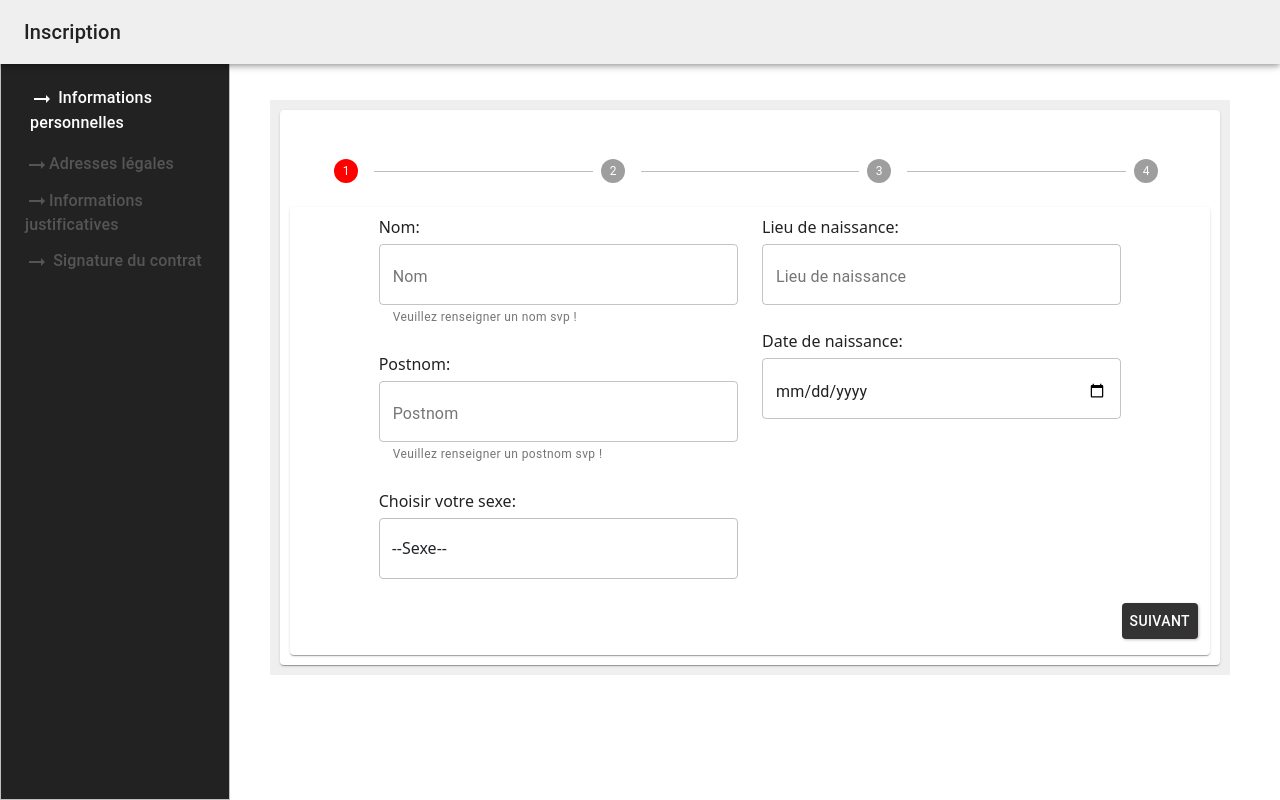
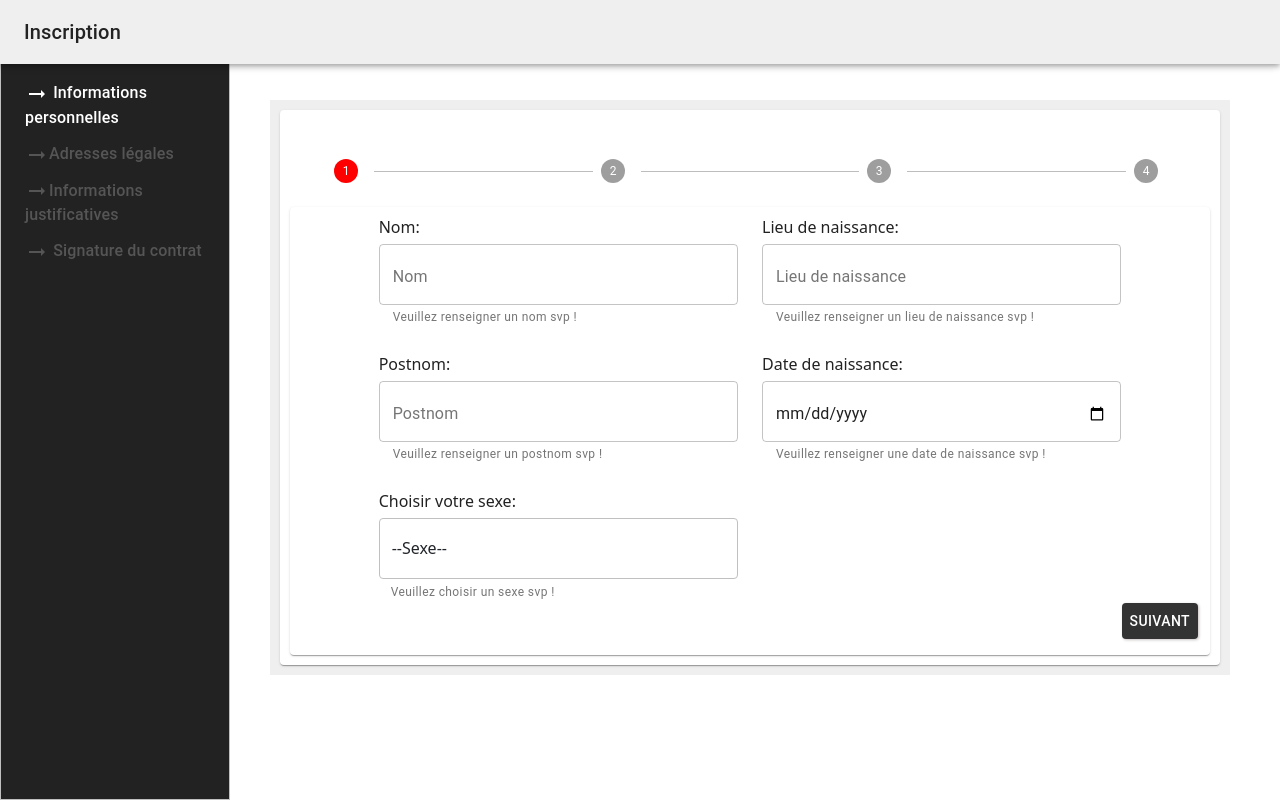
Before and after one commit to StephaneCash/FormMulti, a React (Create React App) app: page / in a window 1280 px wide. Both pictures are taken after a click on the button "SUIVANT". Built offline with nearby package versions, Linux system fonts and the light colour scheme.

Commit message:
FORM1 VALID

```diff
--- a/src/css/Form.css
+++ b/src/css/Form.css
@@ -58,3 +58,14 @@ video {
     margin-top: 10px;
     border-radius: 7px;
 }
+
+.sexeObligatoire{
+    color: rgba(0, 0, 0, 0.54);
+    margin-left: 12px;
+    font-size: 0.75rem;
+    margin-top: -20px;
+    font-family: "Roboto", "Helvetica", "Arial", sans-serif;
+    font-weight: 400;
+    line-height: 1.66;
+    letter-spacing: 0.03333em;
+}
--- a/src/includes/LeftBar.js
+++ b/src/includes/LeftBar.js
@@ -34,8 +34,7 @@ const useStyles = makeStyles((theme) => ({
     },
     check:{
         color: "#fff",
-        padding: "5px",
-        zIndex:"10000000"
+        zIndex:"1000000000"
     }
 }));
 
--- a/src/pages/Form1.js
+++ b/src/pages/Form1.js
@@ -8,15 +8,17 @@ function Form1() {
     const [isValidNom, setIsValidNom] = useState(false);
     const [isValidPostnom, setIsValidPostnom] = useState(false);
     const [isValidLieuDeNaissance, setIsValidLieuDeNaissance] = useState(false);
+    const [isValidSexe, setIsValidSexe] = useState(false);
+    const [isValidDateNaissance, setIsValidDateNaissance] = useState(false);
     const [click, setClick] = useState(false);
 
 
     const handleNom = (e) => {
         if (e.target.value === "") {
-            setIsValidNom(false)
+            setIsValidNom(false);
         } else {
-            setIsValidNom(true)
-        }
+            setIsValidNom(true);
+        };
     };
 
     const handlePostnom = (e) => {
@@ -24,30 +26,64 @@ function Form1() {
             setIsValidPostnom(false);
         } else {
             setIsValidPostnom(true);
+        };
+    };
+
+    const handleSexe = (e) => {
+        console.log(e.target.value)
+        if (e.target.value === "--Sexe--") {
+            setIsValidSexe(false);
+        } else {
+            setIsValidSexe(true);
+        }
+    };
+
+    console.log(isValidSexe)
+
+    function handleLieuDeNaissance(e) {
+        if (e.target.value === "") {
+            setIsValidLieuDeNaissance(false);
+        } else {
+            setIsValidLieuDeNaissance(true);
+        };
+    };
+
+    const handleDateDeNaissance = (e) => {
+        if (e.target.value === "jj/mm/aaaa") {
+            setIsValidDateNaissance(false);
+        } else {
+            setIsValidDateNaissance(true);
         }
     };
 
     const stepNext = () => {
         setClick(true);
-        if (isValidNom === false || isValidPostnom === false) {
+        if (isValidNom === false || isValidPostnom === false || isValidLieuDeNaissance === false ||
+            isValidSexe === false || isValidDateNaissance === false
+        ) {
             return false;
-        } else{
+        } else {
             setCurrentStep(2)
         }
     };
 
-    if (userData.nom) {
-        console.log(userData.nom.length);
-    }
-
     useEffect(() => {
         if (userData.nom) {
             setIsValidNom(true);
-        }
+        };
         if (userData.postnom) {
             setIsValidPostnom(true);
+        };
+        if (userData.lieuDeNaissance) {
+            setIsValidLieuDeNaissance(true);
+        };
+        if (userData.sexe) {
+            setIsValidSexe(true);
         }
-    }, [isValidNom, isValidPostnom])
+        if (userData.dateDeNaissance) {
+            setIsValidDateNaissance(true);
+        }
+    }, [isValidNom, isValidPostnom, isValidLieuDeNaissance, isValidSexe, isValidDateNaissance]);
 
     return (
         <>
@@ -93,32 +129,61 @@ function Form1() {
                             <select
                                 className="form-control"
                                 value={userData['sexe']}
-                                onChange={(e) => setUserData({ ...userData, 'sexe': e.target.value })}
+                                onChange={(e) => (setUserData({ ...userData, 'sexe': e.target.value }), handleSexe(e))}
                                 style={{ width: "100%", marginRight: "10px", height: "61px", marginTop: '-5px', boxShadow: "none", border: "1px solid silver" }}
                             >
-                                <option>--Sexe--</option>
-                                <option>M</option>
-                                <option>F</option>
+                                {userData.sexe ?
+                                    <>
+                                        <option>M</option>
+                                        <option>F</option>
+                                    </> :
+                                    <>
+                                        <option>--Sexe--</option>
+                                        <option>M</option>
+                                        <option>F</option>
+                                    </>
+                                }
                             </select>
                             <br />
+                            {
+                                click === true && (
+                                    <>
+                                        {isValidSexe === false ? <div className="sexeObligatoire">Veuillez choisir un sexe svp !</div> : ""}
+                                    </>
+                                )
+                            }
                         </div>
 
                         <div className="col-6">
                             <label style={{ marginBottom: '10px' }}>Lieu de naissance:</label> <br />
                             <TextField
+                                helperText={
+                                    click === true && (
+                                        <>
+                                            {isValidLieuDeNaissance === false ? "Veuillez renseigner un lieu de naissance svp !" : ""}
+                                        </>
+                                    )
+                                }
                                 label="Lieu de naissance"
                                 variant="outlined"
                                 value={userData['lieuDeNaissance']}
-                                onChange={(e) => setUserData({ ...userData, "lieuDeNaissance": e.target.value })}
+                                onChange={(e) => (setUserData({ ...userData, "lieuDeNaissance": e.target.value }), handleLieuDeNaissance(e))}
                                 style={{ width: '100%' }}
                             /> <br /><br />
 
                             <label style={{ marginBottom: '10px' }}>Date de naissance:</label> <br />
                             <TextField
+                                helperText={
+                                    click === true && (
+                                        <>
+                                            {isValidDateNaissance === false ? "Veuillez renseigner une date de naissance svp !" : ""}
+                                        </>
+                                    )
+                                }
                                 type="date"
                                 variant="outlined"
                                 value={userData['dateDeNaissance']}
-                                onChange={(e) => setUserData({ ...userData, "dateDeNaissance": e.target.value })}
+                                onChange={(e) => (setUserData({ ...userData, "dateDeNaissance": e.target.value }), handleDateDeNaissance(e))}
                                 style={{ width: '100%' }}
                             />
                         </div>
```
